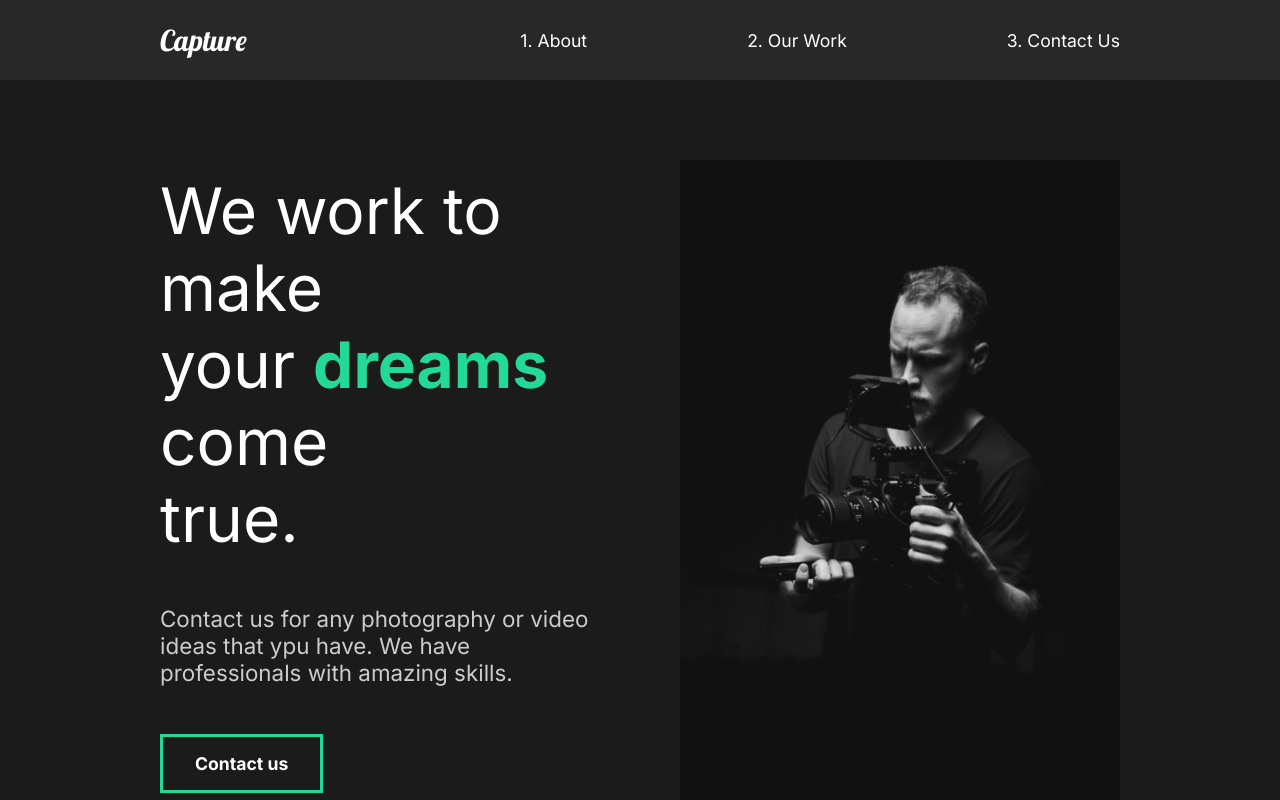
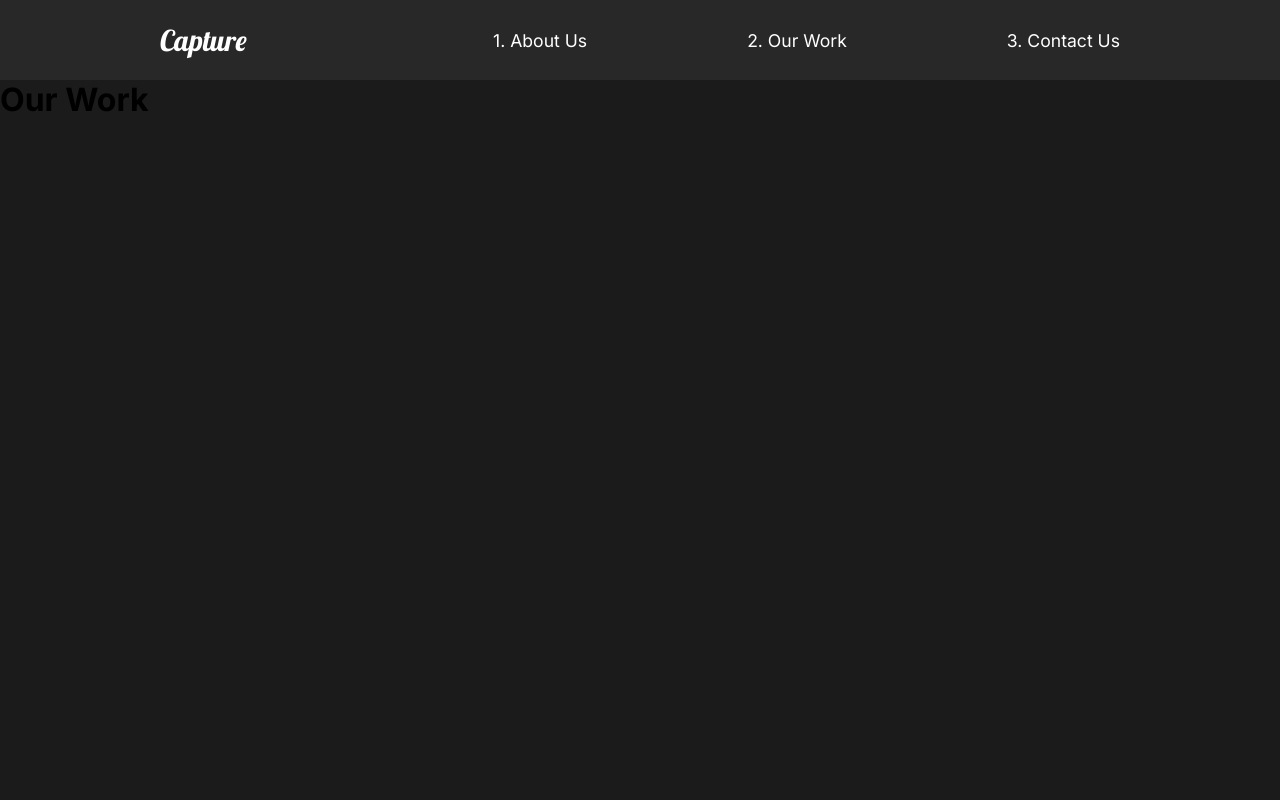
Before and after one commit to DevCarlosGuerrero/react-mock-portfolio, a React (Create React App) app: page /work in a window 1280 px wide. Shown: the top 800 px of the page. Built offline with nearby package versions, Linux system fonts and the light colour scheme.

Commit message:
8. Implement Router and Links

```diff
--- a/src/App.js
+++ b/src/App.js
@@ -3,9 +3,14 @@ import GlobalStyle from "./components/GlobalStyle";
 
 // Import Pages
 import AboutUs from "./pages/AboutUs";
+import OurWork from "./pages/OurWork";
+import ContactUs from "./pages/ContactUs";
 
 // Import Components
-import Nav from './components/Nav'
+import Nav from "./components/Nav";
+
+// Router
+import { Route, Switch } from "react-router-dom";
 
 
 function App() {
@@ -13,9 +18,19 @@ function App() {
     <div className="App">
       <GlobalStyle />
       <Nav />
-      <AboutUs />
+      <Switch>
+        <Route path="/" exact>
+          <AboutUs />
+        </Route>
+        <Route path="/work">
+          <OurWork />
+        </Route>
+        <Route path="/contact">
+          <ContactUs />
+        </Route>
+      </Switch>
     </div>
   );
-}
+};
 
 export default App;
--- a/src/components/Nav.js
+++ b/src/components/Nav.js
@@ -4,14 +4,17 @@ import React from 'react'
 import styled from 'styled-components';
 import { StyledAbout } from '../styles';
 
-function Nav() {
+// Router
+import { Link } from 'react-router-dom';
+
+const Nav = () => {
     return (
         <StyledNav>
-            <h1><a id="logo" href="#">Capture</a></h1>
+            <h1><Link id="logo" to="/">Capture</Link></h1>
             <ul>
-                <li><a href="#">1. About</a></li>
-                <li><a href="#">2. Our Work</a></li>
-                <li><a href="#">3. Contact Us</a></li>
+                <li><Link to="/">1. About Us</Link></li>
+                <li><Link to="/work">2. Our Work</Link></li>
+                <li><Link to="/contact">3. Contact Us</Link></li>
             </ul>
         </StyledNav>
     )
@@ -32,7 +35,7 @@ const StyledNav = styled.nav`
     }
 
     li {
-            padding-left: 10rem;
+            margin-left: 10rem;
             position: relative;
         }
 
@@ -40,6 +43,7 @@ const StyledNav = styled.nav`
         font-family: 'Lobster', sans-serif;
         font-size: 1.8rem;
         font-weight: lighter;
+        cursor: pointer;
     }
 
     a {
--- a/src/index.js
+++ b/src/index.js
@@ -1,11 +1,14 @@
 import React from 'react';
 import ReactDOM from 'react-dom';
 import App from './App';
+import { BrowserRouter } from "react-router-dom";
 import reportWebVitals from './reportWebVitals';
 
 ReactDOM.render(
   <React.StrictMode>
-    <App />
+    <BrowserRouter>
+      <App />
+    </BrowserRouter>
   </React.StrictMode>,
   document.getElementById('root')
 );
--- /dev/null
+++ b/src/pages/ContactUs.js
@@ -0,0 +1,11 @@
+import React from 'react'
+
+const ContactUs = () => {
+    return (
+        <div>
+            <h1>Contact</h1>
+        </div>
+    )
+}
+
+export default ContactUs;
--- /dev/null
+++ b/src/pages/OurWork.js
@@ -0,0 +1,11 @@
+import React from 'react'
+
+const OurWork = () => {
+    return (
+        <div>
+            <h1>Our Work</h1>
+        </div>
+    )
+}
+
+export default OurWork;
```
